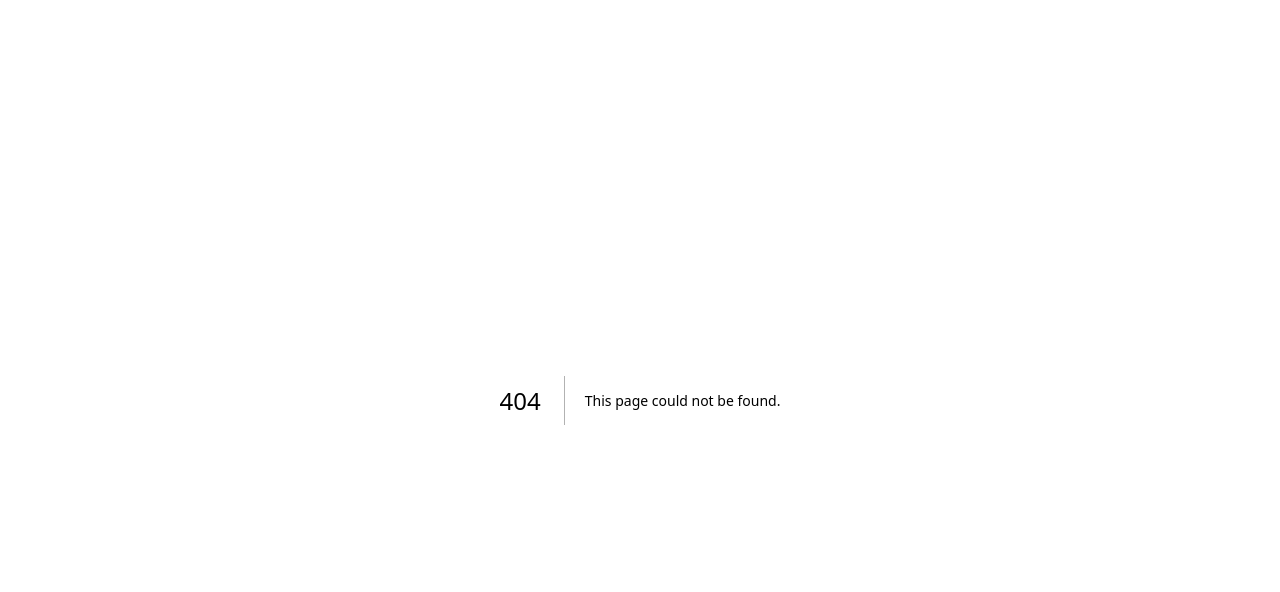
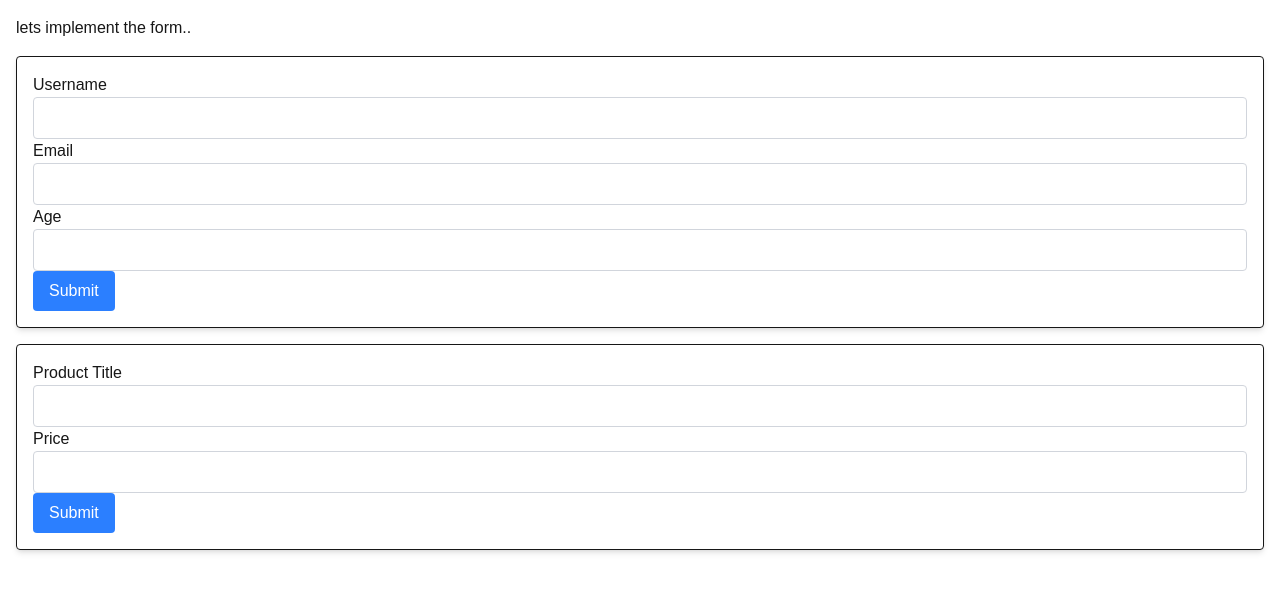
Before and after one commit to viswanathgowda/React_learning, a Next.js app in the folder next-upskilling/: page /register in a window 1280 px wide. Before the commit this address had no page. Shown: the top 592 px of the page. Built offline with nearby package versions, Linux system fonts and the light colour scheme.

Commit message:
reusable form : useCallback(), React.memo() well optimised rendering..

```diff
--- /dev/null
+++ b/next-upskilling/src/Atoms/FormField.js
@@ -0,0 +1,22 @@
+import React from "react";
+
+function FormField({ label, name, value, onChange, error, type = "text" }) {
+  console.log(`Rendering field: ${name}`);
+  return (
+    <div>
+      <label>{label}</label>
+      <input
+        type={type}
+        value={value}
+        onChange={onChange}
+        name={name}
+        className={`border p-2 rounded w-full ${
+          error ? "border-red-500" : "border-gray-300"
+        }`}
+      />
+      {error && <p className="text-red-500 text-sm mt-1">{error}</p>}
+    </div>
+  );
+}
+
+export default React.memo(FormField);
--- /dev/null
+++ b/next-upskilling/src/components/ReusableForm.js
@@ -0,0 +1,60 @@
+import { useCallback, useEffect, useState } from "react";
+import FormField from "@/Atoms/FormField";
+
+export default function ReusableForm({ fields, onSubmit }) {
+  const [formData, setFormData] = useState(() =>
+    fields.reduce((acc, field) => ({ ...acc, [field.name]: "" }), {})
+  );
+  const [errors, setErrors] = useState({});
+
+  const handleChange = useCallback((e) => {
+    const { value, name } = e.target;
+    setFormData((prev) => ({ ...prev, [name]: value }));
+  }, []);
+
+  const validate = () => {
+    const newErrors = {};
+
+    fields.forEach((f) => {
+      if (f.required && !formData[f.name]) {
+        newErrors[f.name] = `${f.label} is required`;
+      }
+    });
+
+    setErrors(newErrors);
+    return Object.keys(newErrors).length === 0;
+  };
+
+  const handleSubmit = (e) => {
+    e.preventDefault();
+    if (validate()) {
+      onSubmit(formData);
+      setFormData(
+        fields.reduce((acc, field) => ({ ...acc, [field.name]: "" }), {})
+      ); // reset
+      setErrors({});
+    }
+  };
+
+  return (
+    <form onSubmit={handleSubmit} className="p-4 border rounded shadow-md">
+      {fields.map((f) => (
+        <FormField
+          key={f.name}
+          name={f.name}
+          value={formData[f.name]}
+          label={f.label}
+          type={f.type || "text"}
+          error={errors[f.name]}
+          onChange={handleChange}
+        />
+      ))}
+      <button
+        type="submit"
+        className="bg-blue-500 text-white px-4 py-2 rounded hover:bg-blue-600 cursor-pointer "
+      >
+        Submit
+      </button>
+    </form>
+  );
+}
--- a/next-upskilling/src/pages/index.js
+++ b/next-upskilling/src/pages/index.js
@@ -18,14 +18,16 @@
   const handleStaffNav = () => {
     route.push("/staff");
   };
+  const handleRegister = () => {
+    route.push("/register");
+  };
 
   return (
     <div
       className={`${geistSans.className} ${geistMono.className} font-sans grid grid-rows-[20px_1fr_20px] items-center justify-items-center min-h-screen p-8 pb-20 gap-16 sm:p-20`}
     >
-      <p>
-        this is home page for application....
-        <button onClick={handleStaffNav}>Go to Staff </button>
+      <p>this is home page for application....</p>
+      <div className="flex flex-col gap-3">
         <Button
           style={
             "bg-blue-500 py-2 px-3 hover:bg-blue-600 focus:ring-blue-400 rounded-lg cursor-pointer "
@@ -34,7 +36,15 @@
         >
           Go to Staff{" "}
         </Button>
-      </p>
+        <Button
+          style={
+            "bg-blue-500 py-2 px-3 hover:bg-blue-600 focus:ring-blue-400 rounded-lg cursor-pointer "
+          }
+          evnt={handleRegister}
+        >
+          Go to register{" "}
+        </Button>
+      </div>
     </div>
   );
 }
--- /dev/null
+++ b/next-upskilling/src/pages/register.js
@@ -0,0 +1,28 @@
+import ReusableForm from "@/components/ReusableForm";
+
+export default function Register() {
+  const fields = [
+    { name: "username", label: "Username", required: true },
+    { name: "email", label: "Email", type: "email", required: true },
+    { name: "age", label: "Age", type: "number" },
+  ];
+  const productFields = [
+    { name: "title", label: "Product Title", required: true },
+    { name: "price", label: "Price", type: "number", required: true },
+  ];
+  const handleSubmit = (formData) => {
+    console.log("formData", formData);
+  };
+  const handleProductsSubmit = (formData) => {
+    console.log("formdata-products", formData);
+  };
+  return (
+    <>
+      <div className="flex flex-col w-full  gap-4 p-4">
+        <p>lets implement the form..</p>
+        <ReusableForm fields={fields} onSubmit={handleSubmit} />
+        <ReusableForm fields={productFields} onSubmit={handleProductsSubmit} />
+      </div>
+    </>
+  );
+}
```
